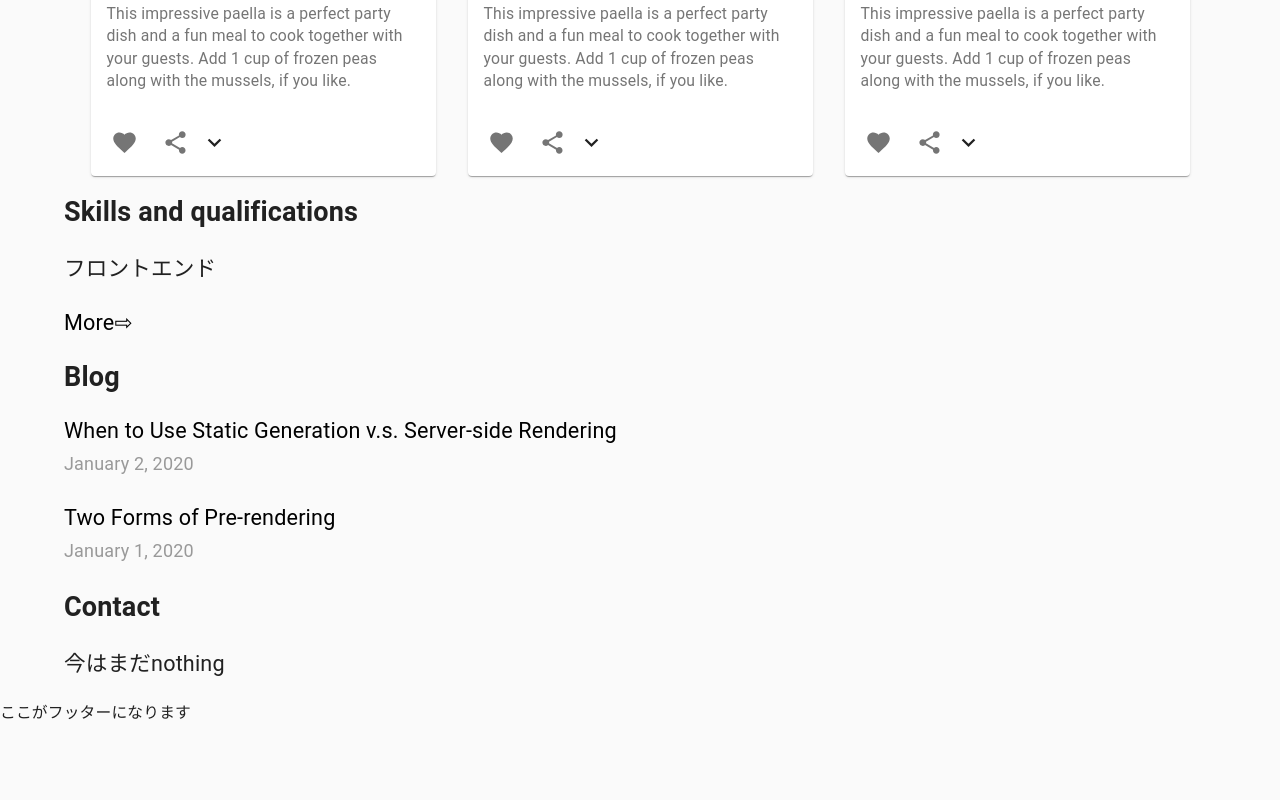
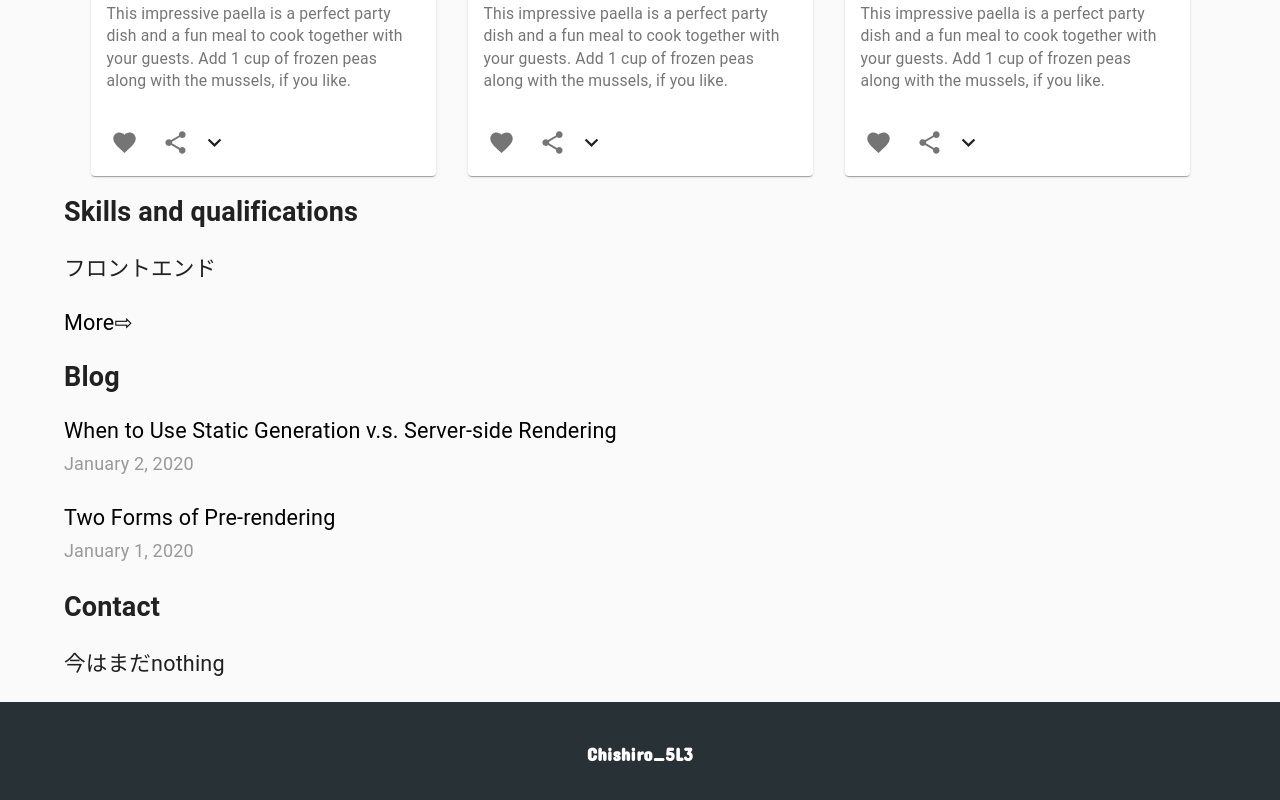
Before and after one commit to kazuki-homma/Chishiro_5L3_portofolio, a Next.js app in the folder next/: page / in a window 1280 px wide. Shown: the part 1558-2358 px from the top of the page. Before the commit the page ends 2283 px from the top, so only its background shows below. Built offline with nearby package versions, Linux system fonts and the light colour scheme.

Commit message:
plus animation

```diff
--- a/next/components/Footer.jsx
+++ b/next/components/Footer.jsx
@@ -1,6 +1,12 @@
+import styles from './layout.module.scss'
+
 const Footer = () => {
     return (
-        <div>ここがフッターになります </div>
+        <div className={styles.footer}>
+          <div className={styles.footerContainer}>
+            <h3>Chishiro_5L3</h3>
+          </div>
+        </div>
     );
 }
 
--- a/next/components/layout.module.scss
+++ b/next/components/layout.module.scss
@@ -47,3 +47,21 @@
   padding: 10px;
   margin: 0;
 }
+
+.footer {
+  width: 100%;
+  height: 300px;
+  font-family: 'Concert One', cursive;
+  color: #fff;
+  background-color: #283135;
+
+  & .footerContainer {
+    width: 80%;
+    margin: 0 auto;
+    padding: 20px 0;
+
+    & h3 {
+      text-align: center;
+    }
+  }
+}
--- a/next/styles/utils.module.scss
+++ b/next/styles/utils.module.scss
@@ -72,6 +72,22 @@
      background-color: #D3DEF1;
      border-radius: 50%;
      z-index: -20;
+     animation: firstOutBallAnimation 3s infinite;
+   }
+
+   @keyframes firstOutBallAnimation {
+     0% {
+       top: 20%;
+       left: 70%;
+     }
+     50% {
+       top: 80%;
+       left: 20%;
+     }
+     100% {
+       top: 20%;
+       left: 70%;
+     }
    }
 
    & .secondOutBall {
```
